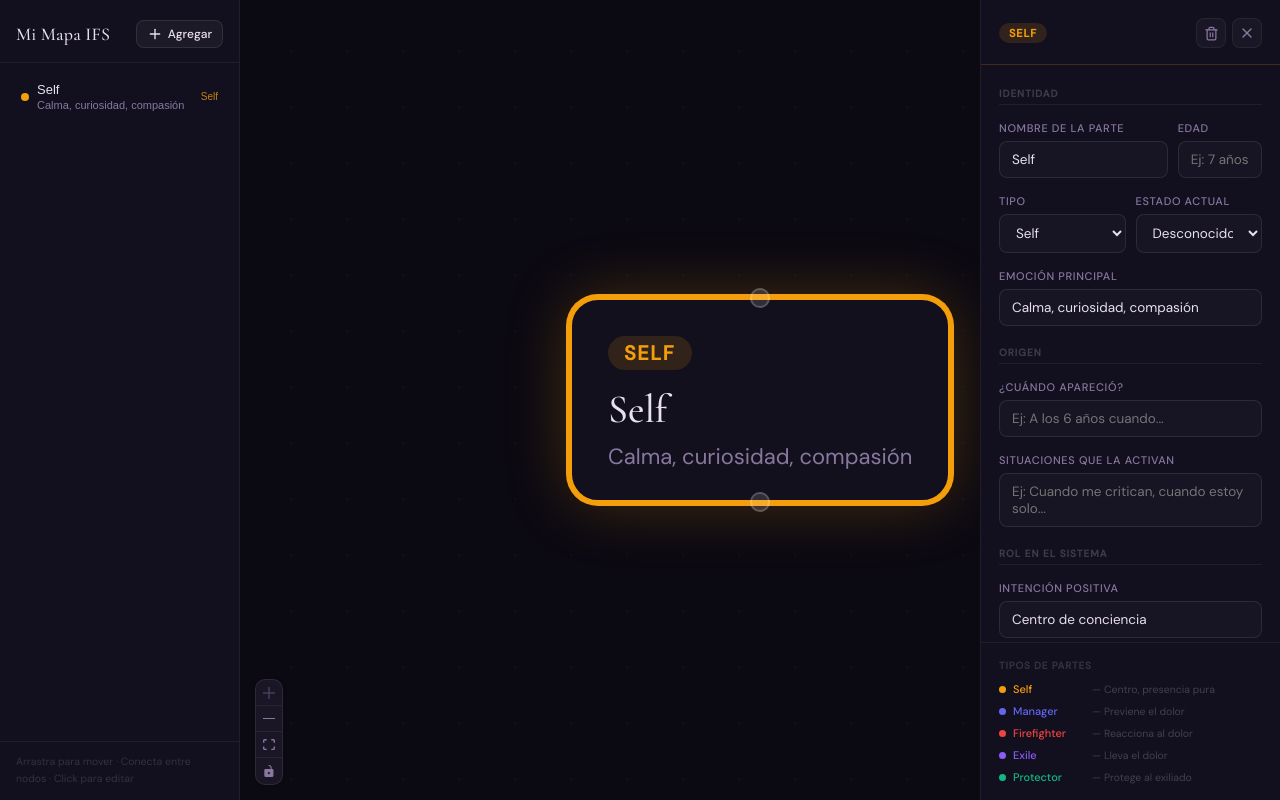
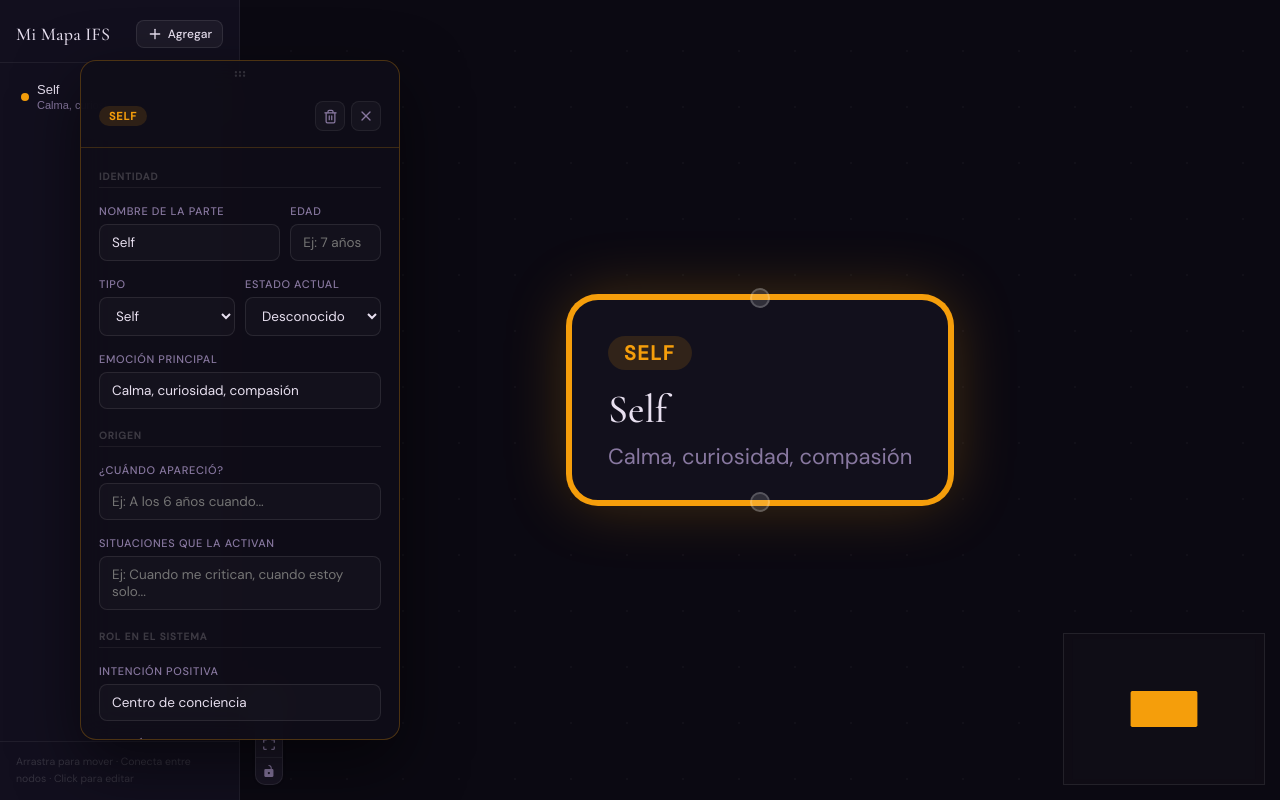
Before and after one commit to MarlonMoe23/partsmap, a React (Vite) app: page / in a window 1280 px wide. Both pictures are taken after a click on the element 760 px from the left and 298 px from the top of the page. Built offline with nearby package versions, Linux system fonts and the light colour scheme.

Commit message:
202624041422

```diff
--- a/src/components/PartPanel.jsx
+++ b/src/components/PartPanel.jsx
@@ -1,29 +1,57 @@
 import { useStore, PART_TYPES } from '../store/useStore'
-import { X, Trash2 } from 'lucide-react'
+import { X, Trash2, GripHorizontal } from 'lucide-react'
+import { useRef, useState } from 'react'
 
 const ESTADOS = ['Activa', 'En paz', 'En proceso', 'Desconocido']
 
 export default function PartPanel() {
   const { nodes, selectedNodeId, panelOpen, closePanel, updateNodeData, deleteNode } = useStore()
+  const [pos, setPos] = useState({ x: 80, y: 60 })
+  const dragging = useRef(false)
+  const offset = useRef({ x: 0, y: 0 })
 
   if (!panelOpen || !selectedNodeId) return null
-
   const node = nodes.find((n) => n.id === selectedNodeId)
   if (!node) return null
 
   const { data } = node
   const typeConfig = PART_TYPES[data.partType] ?? PART_TYPES.manager
-
   const update = (field) => (e) => updateNodeData(selectedNodeId, { [field]: e.target.value })
 
+  const onMouseDown = (e) => {
+    dragging.current = true
+    offset.current = { x: e.clientX - pos.x, y: e.clientY - pos.y }
+    window.addEventListener('mousemove', onMouseMove)
+    window.addEventListener('mouseup', onMouseUp)
+  }
+
+  const onMouseMove = (e) => {
+    if (!dragging.current) return
+    setPos({ x: e.clientX - offset.current.x, y: e.clientY - offset.current.y })
+  }
+
+  const onMouseUp = () => {
+    dragging.current = false
+    window.removeEventListener('mousemove', onMouseMove)
+    window.removeEventListener('mouseup', onMouseUp)
+  }
+
   return (
-    <div className="part-panel">
+    <div
+      className="part-panel-float"
+      style={{ left: pos.x, top: pos.y, borderColor: `${typeConfig.color}44` }}
+    >
+      {/* Drag handle */}
+      <div className="panel-drag-handle" onMouseDown={onMouseDown}>
+        <GripHorizontal size={14} color="#ffffff25" />
+      </div>
+
       <div className="panel-header" style={{ borderBottomColor: `${typeConfig.color}33` }}>
         <div className="panel-badge" style={{ background: `${typeConfig.color}22`, color: typeConfig.color }}>
           {typeConfig.label}
         </div>
         <div className="panel-actions">
-          <button className="icon-btn danger" onClick={() => deleteNode(selectedNodeId)} title="Eliminar parte">
+          <button className="icon-btn danger" onClick={() => deleteNode(selectedNodeId)} title="Eliminar">
             <Trash2 size={15} />
           </button>
           <button className="icon-btn" onClick={closePanel}>
@@ -33,8 +61,6 @@ export default function PartPanel() {
       </div>
 
       <div className="panel-body">
-
-        {/* Identidad */}
         <div className="panel-section-title">Identidad</div>
 
         <div className="field-row">
@@ -70,7 +96,6 @@ export default function PartPanel() {
           <input type="text" value={data.emotion ?? ''} onChange={update('emotion')} placeholder="Ej: Miedo, vergüenza, orgullo..." />
         </div>
 
-        {/* Origen */}
         <div className="panel-section-title">Origen</div>
 
         <div className="field-group">
@@ -83,7 +108,6 @@ export default function PartPanel() {
           <textarea value={data.activadores ?? ''} onChange={update('activadores')} placeholder="Ej: Cuando me critican, cuando estoy solo..." rows={2} />
         </div>
 
-        {/* Rol */}
         <div className="panel-section-title">Rol en el sistema</div>
 
         <div className="field-group">
@@ -101,7 +125,6 @@ export default function PartPanel() {
           <input type="text" value={data.polarizada ?? ''} onChange={update('polarizada')} placeholder="Ej: La parte que quiere ser auténtico" />
         </div>
 
-        {/* Mundo interior */}
         <div className="panel-section-title">Mundo interior</div>
 
         <div className="field-group">
@@ -128,24 +151,6 @@ export default function PartPanel() {
           <label>Notas / observaciones</label>
           <textarea value={data.notes ?? ''} onChange={update('notes')} placeholder="Cualquier otra cosa relevante..." rows={3} />
         </div>
-
-      </div>
-
-      <div className="panel-legend">
-        <div className="legend-title">Tipos de partes</div>
-        {Object.entries(PART_TYPES).map(([key, val]) => (
-          <div key={key} className="legend-item">
-            <span className="legend-dot" style={{ background: val.color }} />
-            <span className="legend-name" style={{ color: val.color }}>{val.label}</span>
-            <span className="legend-desc">
-              {key === 'self' && '— Centro, presencia pura'}
-              {key === 'manager' && '— Previene el dolor'}
-              {key === 'firefighter' && '— Reacciona al dolor'}
-              {key === 'exile' && '— Lleva el dolor'}
-              {key === 'protector' && '— Protege al exiliado'}
-            </span>
-          </div>
-        ))}
       </div>
     </div>
   )
--- a/src/index.css
+++ b/src/index.css
@@ -374,3 +374,37 @@ html, body, #root {
 
 .flex-1 { flex: 1; }
 .flex-2 { flex: 2; }
+
+/* Panel flotante */
+.part-panel-float {
+  position: fixed;
+  top: 60px;
+  left: 80px;
+  width: 320px;
+  max-height: 85vh;
+  background: #0f0d18ee;
+  backdrop-filter: blur(16px);
+  -webkit-backdrop-filter: blur(16px);
+  border: 1px solid;
+  border-radius: 16px;
+  display: flex;
+  flex-direction: column;
+  z-index: 50;
+  box-shadow: 0 24px 64px #00000088;
+  animation: floatIn 0.2s cubic-bezier(0.25, 0.46, 0.45, 0.94);
+}
+
+@keyframes floatIn {
+  from { transform: scale(0.96) translateY(8px); opacity: 0; }
+  to { transform: scale(1) translateY(0); opacity: 1; }
+}
+
+.panel-drag-handle {
+  display: flex;
+  justify-content: center;
+  padding: 6px 0 2px;
+  cursor: grab;
+  user-select: none;
+}
+
+.panel-drag-handle:active { cursor: grabbing; }
--- a/src/store/useStore.js
+++ b/src/store/useStore.js
@@ -6,7 +6,7 @@ const PART_TYPES = {
   manager: { label: 'Manager', color: '#6366f1', glow: '#6366f144' },
   firefighter: { label: 'Firefighter', color: '#ef4444', glow: '#ef444444' },
   exile: { label: 'Exile', color: '#8b5cf6', glow: '#8b5cf644' },
-  protector: { label: 'Protector', color: '#10b981', glow: '#10b98144' },
+
 }
 
 const DEFAULT_NODES = [
```
